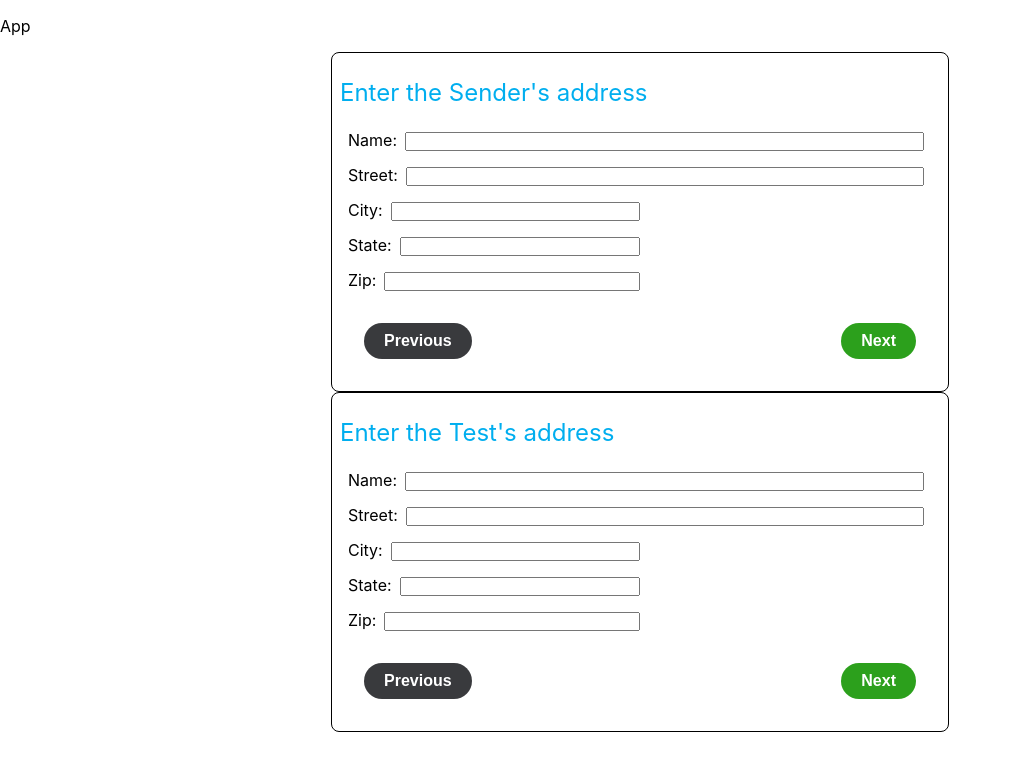
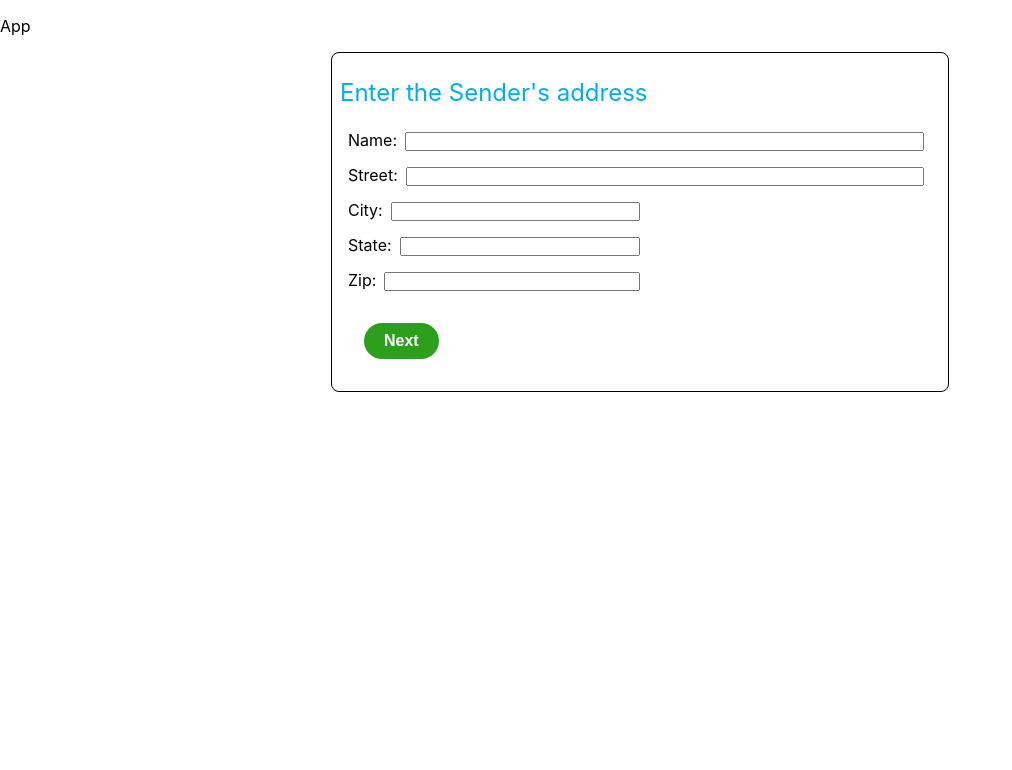
Before and after one commit to devpatelwebdeveloper/shipping-label-maker, a React (Vite) app: page / in a window 1280 px wide. Shown: the top 770 px of the page, without its empty margins (0-1012 px from the left). Built offline with nearby package versions, Linux system fonts and the light colour scheme.

Commit message:
steps setup done

```diff
--- a/src/Components/StepForm/ShippingForm.jsx
+++ b/src/Components/StepForm/ShippingForm.jsx
@@ -1,12 +1,26 @@
 import React from 'react';
-import SenderStep from './Steps/SenderStep';
-import RecieverStep from './Steps/RecieverStep';
+import { PackageInfo, ReviewInfo, RecieverStep, SenderStep,ShippingInfo } from "./Steps"
+import { useVisualMode } from '../../Utils';
+const ShippingForm = () => {
 
-const ShippingForm = () => {
+  const { mode, transition } = useVisualMode(1)
+
+  const handleNext=(event)=>{
+    event.preventDefault()
+    transition(mode + 1)
+  }
+  const handlePrevious=(event)=>{
+    event.preventDefault()
+    transition(mode - 1)
+  }
+
   return (
     <div>
-      <SenderStep title="Enter the Sender's address"/>
-      <RecieverStep title="Enter the Test's address"/>
+      { mode === 1 && <SenderStep title="Enter the Sender's address"handleNext={handleNext} /> }
+      { mode===2 && <RecieverStep title="Enter the Reciever's address"handleNext={handleNext} handlePrevious={handlePrevious}/> }
+      {mode ===3 && <PackageInfo title="Enter Package information"handleNext={handleNext} handlePrevious={handlePrevious}/>}
+      {mode===4 && <ShippingInfo title="Shipping information"handleNext={handleNext} handlePrevious={handlePrevious}/>}
+      {mode===5 && <ReviewInfo title="Review information"/>}
     </div>
   );
 }
--- a/src/Components/StepForm/Steps/PackageInfo.jsx
+++ b/src/Components/StepForm/Steps/PackageInfo.jsx
@@ -4,13 +4,8 @@ import styles from "../Step.module.scss"
 import Button from "../../Button"
 
 
-const PackageInfo = ({title}) => {
+const PackageInfo = ({title,handlePrevious,handleNext}) => {
   let cx = classNames.bind(styles);
-  const handlePrevious=()=>{
-  }
-  const handleNext=()=>{
-
-  }
 
   return (
     <div className={cx('step')}>
--- a/src/Components/StepForm/Steps/RecieverStep.jsx
+++ b/src/Components/StepForm/Steps/RecieverStep.jsx
@@ -4,13 +4,9 @@ import styles from "../Step.module.scss"
 import Button from "../../Button"
 
 
-const RecieverStep = ({title}) => {
+const RecieverStep = ({title,handlePrevious,handleNext}) => {
   let cx = classNames.bind(styles);
-  const handlePrevious=()=>{
-  }
-  const handleNext=()=>{
 
-  }
 
   return (
     <div className={cx('step')}>
--- a/src/Components/StepForm/Steps/ReviewInfo.jsx
+++ b/src/Components/StepForm/Steps/ReviewInfo.jsx
@@ -0,0 +1,30 @@
+import React from 'react';
+import classNames from 'classnames/bind';
+import styles from "../Step.module.scss"
+import Button from "../../Button"
+
+
+const ReviewInfo = ({title,handlePrevious,handleNext}) => {
+  let cx = classNames.bind(styles);
+
+
+  return (
+    <div className={cx('step')}>
+      <div className={cx('step-title')}>{title}</div>
+      <div className={cx('step-form')}>
+        <div className={cx('form-field')}>
+          <label htmlFor="name" className={cx('label')}>Name:</label>
+          <input type="text" id="name" className={cx('input')}/>
+        </div>
+
+      </div>
+    <div className={cx('button-container')}>
+      <Button text="Previous" theme="secondary" onClick={handlePrevious}/>
+      <Button text="Next" theme="primary" onClick={handleNext}/>
+    </div>
+    </div>
+
+  );
+}
+
+export default ReviewInfo;
--- a/src/Components/StepForm/Steps/SenderStep.jsx
+++ b/src/Components/StepForm/Steps/SenderStep.jsx
@@ -4,13 +4,9 @@ import styles from "../Step.module.scss"
 import Button from "../../Button"
 
 
-const SenderStep = ({title}) => {
+const SenderStep = ({title,handleNext}) => {
   let cx = classNames.bind(styles);
-  const handlePrevious=()=>{
-  }
-  const handleNext=()=>{
 
-  }
 
   return (
     <div className={cx('step')}>
@@ -38,7 +34,6 @@ const SenderStep = ({title}) => {
         </div>
       </div>
     <div className={cx('button-container')}>
-      <Button text="Previous" theme="secondary" onClick={handlePrevious}/>
       <Button text="Next" theme="primary" onClick={handleNext}/>
     </div>
     </div>
--- a/src/Components/StepForm/Steps/ShippingInfo.jsx
+++ b/src/Components/StepForm/Steps/ShippingInfo.jsx
@@ -0,0 +1,30 @@
+import React from 'react';
+import classNames from 'classnames/bind';
+import styles from "../Step.module.scss"
+import Button from "../../Button"
+
+
+const ShippingInfo = ({title,handlePrevious,handleNext}) => {
+  let cx = classNames.bind(styles);
+
+
+  return (
+    <div className={cx('step')}>
+      <div className={cx('step-title')}>{title}</div>
+      <div className={cx('step-form')}>
+        <div className={cx('form-field')}>
+          <label htmlFor="name" className={cx('label')}>Name:</label>
+          <input type="text" id="name" className={cx('input')}/>
+        </div>
+
+      </div>
+    <div className={cx('button-container')}>
+      <Button text="Previous" theme="secondary" onClick={handlePrevious}/>
+      <Button text="Next" theme="primary" onClick={handleNext}/>
+    </div>
+    </div>
+
+  );
+}
+
+export default ShippingInfo;
--- /dev/null
+++ b/src/Components/StepForm/Steps/index.js
@@ -0,0 +1,7 @@
+import PackageInfo from "./PackageInfo";
+import RecieverStep from "./RecieverStep";
+import ReviewInfo from "./ReviewInfo";
+import SenderStep from "./SenderStep";
+import ShippingInfo from "./ShippingInfo";
+
+export { PackageInfo, ReviewInfo, RecieverStep, SenderStep,ShippingInfo };
--- /dev/null
+++ b/src/Utils/index.js
@@ -0,0 +1,24 @@
+import { useState, useCallback } from "react";
+
+export const useVisualMode = (initial) => {
+	const [history, setHistory] = useState([initial]);
+
+	const transition = useCallback((newMode, replace = false) => {
+		if (replace) {
+			setHistory((history) =>
+				history.slice(0, history.length - 1).concat(newMode)
+			);
+		} else {
+			setHistory((history) => [...history, newMode]);
+		}
+		localStorage.setItem("mode", newMode);
+	}, []);
+
+	function back() {
+		if (history.length > 1) {
+			setHistory((history) => history.slice(0, history.length - 1));
+		}
+	}
+
+	return { mode: history[history.length - 1], transition, back };
+};
```
